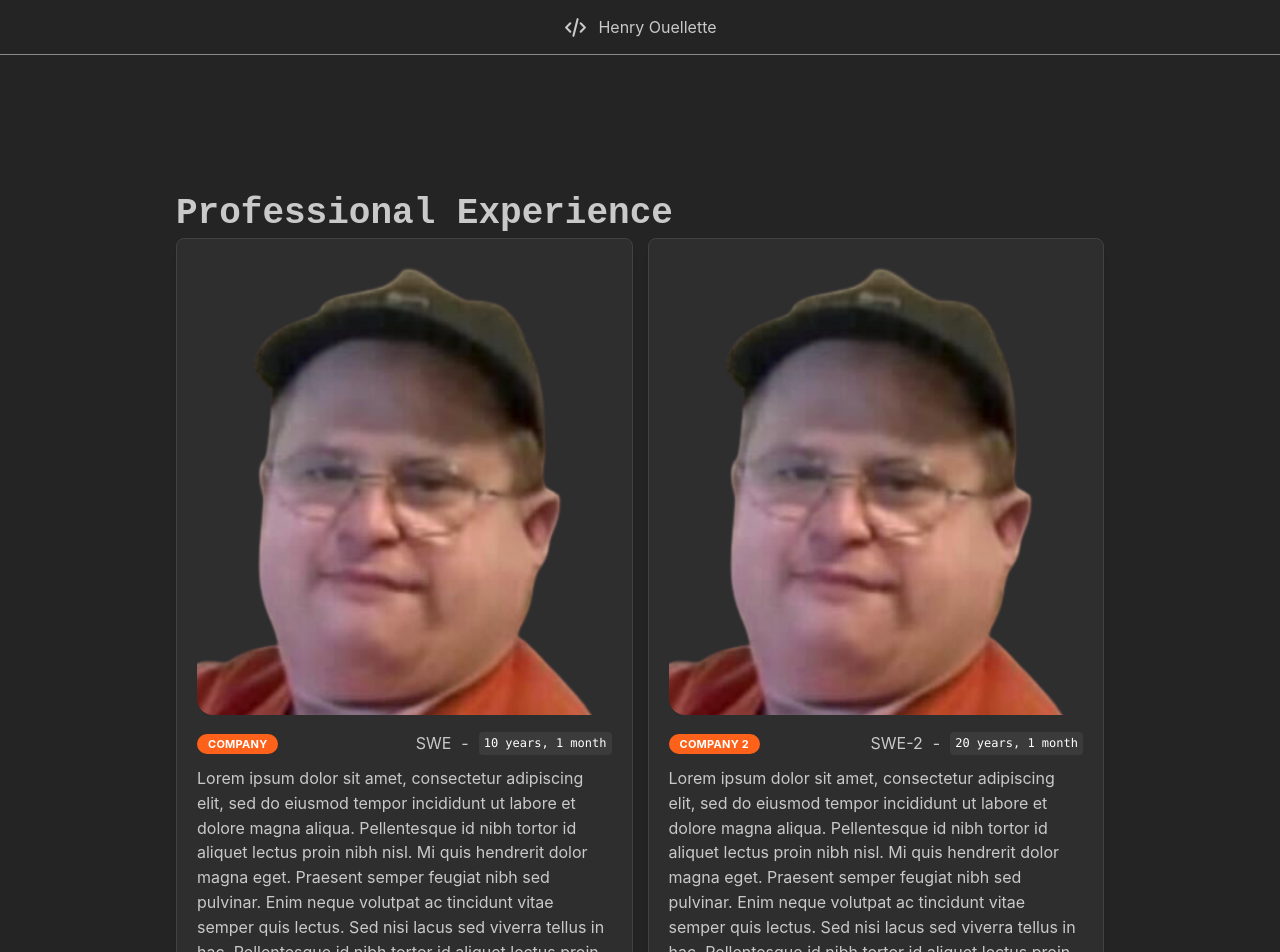
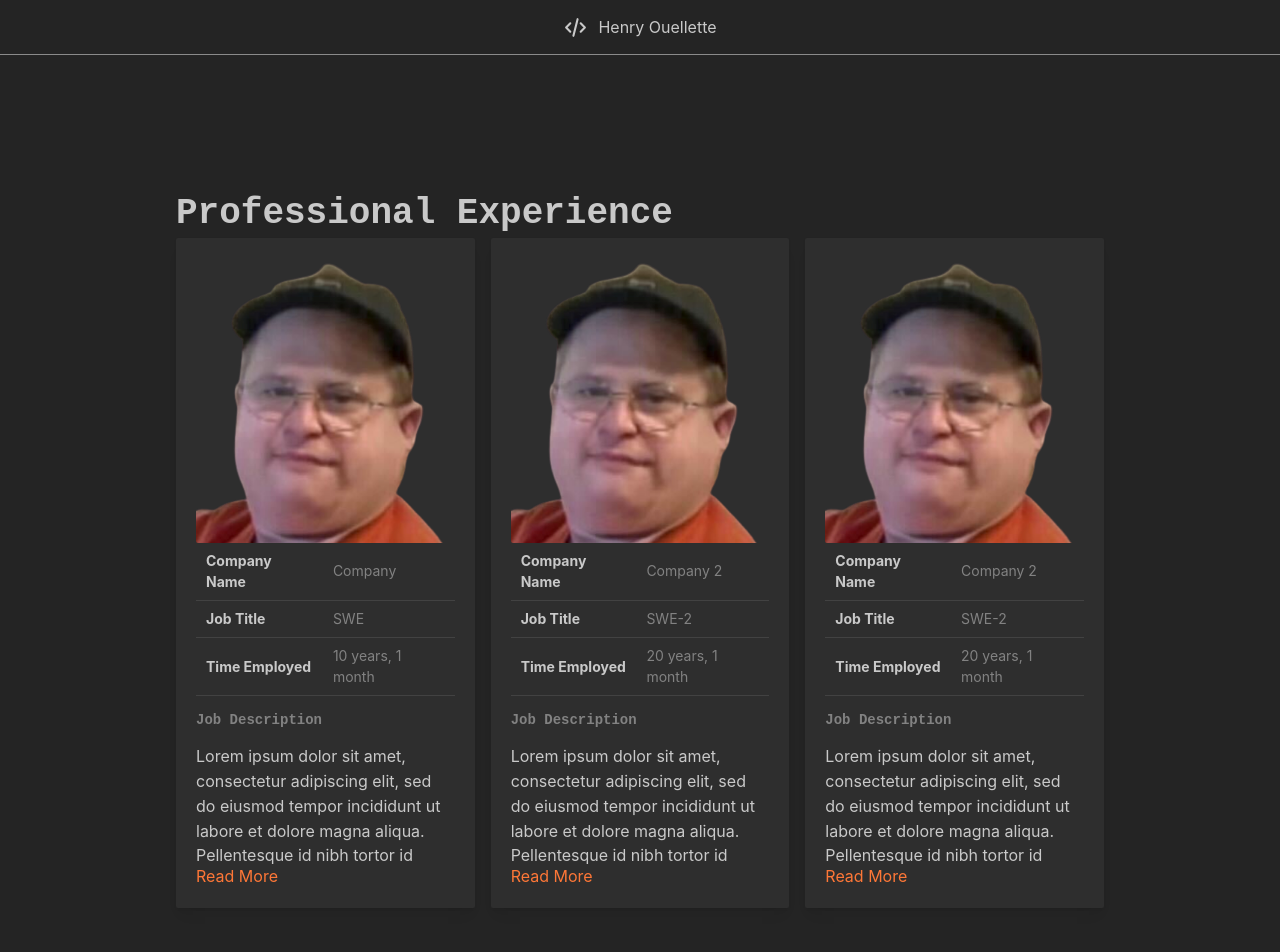
Before and after one commit to hxvry-dev/site, a React (Vite) app: page / in a window 1280 px wide. Shown: the top 952 px of the page. Built offline with nearby package versions, Linux system fonts and the light colour scheme.

Commit message:
Adjustments to JobExperienceCard. Remove heart from SocialMedia, and add CSS styles to the Not Found pages

```diff
--- a/src/components/JobExperienceCard.tsx
+++ b/src/components/JobExperienceCard.tsx
@@ -1,15 +1,4 @@
-import {
-	Badge,
-	Card,
-	Center,
-	Code,
-	Flex,
-	Group,
-	Image,
-	Space,
-	Text,
-	useMantineTheme,
-} from '@mantine/core';
+import { Card, Grid, Image, Spoiler, Table, Text, Title } from '@mantine/core';
 import { formatDuration, intervalToDuration } from 'date-fns';
 
 interface JobExperienceProps {
@@ -46,10 +35,20 @@ const JobExperience: Array<JobExperienceProps> = [
 		startDate: new Date('1/1/2000'),
 		endDate: new Date('2/1/2020'),
 	},
+	{
+		label: 'exp-2',
+		imageSlug: 'src/assets/roundry.png',
+		jobTitle: 'SWE-2',
+		jobDescription:
+			'Lorem ipsum dolor sit amet, consectetur adipiscing elit, sed do eiusmod tempor incididunt ut labore et dolore magna aliqua. Pellentesque id nibh tortor id aliquet lectus proin nibh nisl. Mi quis hendrerit dolor magna eget. Praesent semper feugiat nibh sed pulvinar. Enim neque volutpat ac tincidunt vitae semper quis lectus. Sed nisi lacus sed viverra tellus in hac. Pellentesque id nibh tortor id aliquet lectus proin nibh nisl. Congue nisi vitae suscipit tellus. Eleifend mi in nulla posuere sollicitudin aliquam ultrices sagittis orci. Molestie at elementum eu facilisis sed odio. Pharetra magna ac placerat vestibulum lectus mauris ultrices eros in. Eget arcu dictum varius duis at consectetur lorem. Augue ut lectus arcu bibendum at varius vel pharetra. Egestas integer eget aliquet nibh praesent tristique.',
+		companyName: 'Company 2',
+
+		startDate: new Date('1/1/2000'),
+		endDate: new Date('2/1/2020'),
+	},
 ];
 
 const JobExperienceCard = () => {
-	const theme = useMantineTheme();
 	const timeEmployed = (date1: Date, date2: Date) => {
 		const duration = intervalToDuration({
 			start: date1,
@@ -58,39 +57,57 @@ const JobExperienceCard = () => {
 		return formatDuration(duration, { delimiter: ', ' });
 	};
 	return (
-		<Flex columnGap={15} align="flex-start">
+		<Grid justify="flex-start" align="stretch">
 			{JobExperience.map((exp) => (
-				<Card
-					key={exp.label}
-					shadow="sm"
-					padding="lg"
-					radius="md"
-					withBorder
-				>
+				<Grid.Col span={4}>
+					<Card key={exp.label} shadow="sm" padding="lg" radius="xs">
 						<Image
 							src={exp.imageSlug}
 							alt={exp.jobDescription}
 							h={250}
-						w="auto"
-						radius="lg"
+							w="100%"
+							radius="xs"
 							fallbackSrc="https://placehold.co/600x400?text=Placeholder"
 						/>
-					<Group mt="md" mb="xs" justify="space-between">
-						<Badge color={theme.colors.orange[5]}>
+						<Table>
+							<Table.Thead>
+								<Table.Tr>
+									<Table.Th>Company Name</Table.Th>
+									<Table.Td c="dimmed">
 										{exp.companyName}
-						</Badge>
-						<Center>
+									</Table.Td>
+								</Table.Tr>
+								<Table.Tr>
+									<Table.Th>Job Title</Table.Th>
+									<Table.Td c="dimmed">
 										{exp.jobTitle}
-							<Space w="xs" />-<Space w="xs" />
-							<Code>
-								{timeEmployed(exp.startDate, exp.endDate)}
-							</Code>
-						</Center>
-					</Group>
+									</Table.Td>
+								</Table.Tr>
+								<Table.Tr>
+									<Table.Th>Time Employed</Table.Th>
+									<Table.Td c="dimmed">
+										{timeEmployed(
+											exp.startDate,
+											exp.endDate,
+										)}
+									</Table.Td>
+								</Table.Tr>
+							</Table.Thead>
+						</Table>
+						<Title size="sm" pt={15} pb={15} c="dimmed">
+							Job Description
+						</Title>
+						<Spoiler
+							maxHeight={120}
+							showLabel="Read More"
+							hideLabel="Hide"
+						>
 							<Text>{exp.jobDescription}</Text>
+						</Spoiler>
 					</Card>
+				</Grid.Col>
 			))}
-		</Flex>
+		</Grid>
 	);
 };
 
--- a/src/components/SocialMedia.tsx
+++ b/src/components/SocialMedia.tsx
@@ -1,16 +1,9 @@
-import {
-	Anchor,
-	Center,
-	Container,
-	Space,
-	useMantineTheme,
-} from '@mantine/core';
+import { Anchor, Center, Container, Space } from '@mantine/core';
 import {
 	Icon,
 	IconBrandInstagram,
 	IconBrandX,
 	IconCode,
-	IconHeartCode,
 	IconProps,
 } from '@tabler/icons-react';
 import react from 'react';
@@ -47,7 +40,6 @@ const Socials: Array<SocialMediaProps> = [
 ];
 
 const SocialMedia = () => {
-	const theme = useMantineTheme();
 	return (
 		<footer className={classes.footer}>
 			<Container size="md" className={classes.inner}>
@@ -65,13 +57,6 @@ const SocialMedia = () => {
 					</Anchor>
 				))}
 			</Container>
-			<Center className={classes.blurb}>
-				Made with
-				<Space w="xs" />
-				<IconHeartCode size={15} color={theme.colors.red[5]} />
-				<Space w="xs" />
-				by Henry
-			</Center>
 		</footer>
 	);
 };
--- a/src/components/css/NotFound.module.css
+++ b/src/components/css/NotFound.module.css
@@ -0,0 +1,34 @@
+.root {
+	padding-top: rem(80px);
+	padding-bottom: rem(80px);
+}
+
+.label {
+	text-align: center;
+	font-weight: 900;
+	font-size: rem(38px);
+	line-height: 1;
+	margin-bottom: calc(1.5 * var(--mantine-spacing-xl));
+	color: var(--mantine-color-gray-2);
+
+	@media (max-width: $mantine-breakpoint-sm) {
+		font-size: rem(32px);
+	}
+}
+
+.description {
+	max-width: rem(500px);
+	margin: auto;
+	margin-top: var(--mantine-spacing-xl);
+	margin-bottom: calc(1.5 * var(--mantine-spacing-xl));
+}
+
+.title {
+	text-align: center;
+	font-weight: 900;
+	font-size: rem(38px);
+
+	@media (max-width: $mantine-breakpoint-sm) {
+		font-size: rem(32px);
+	}
+}
```
Lines whose indentation alone changed are shown as unchanged.
